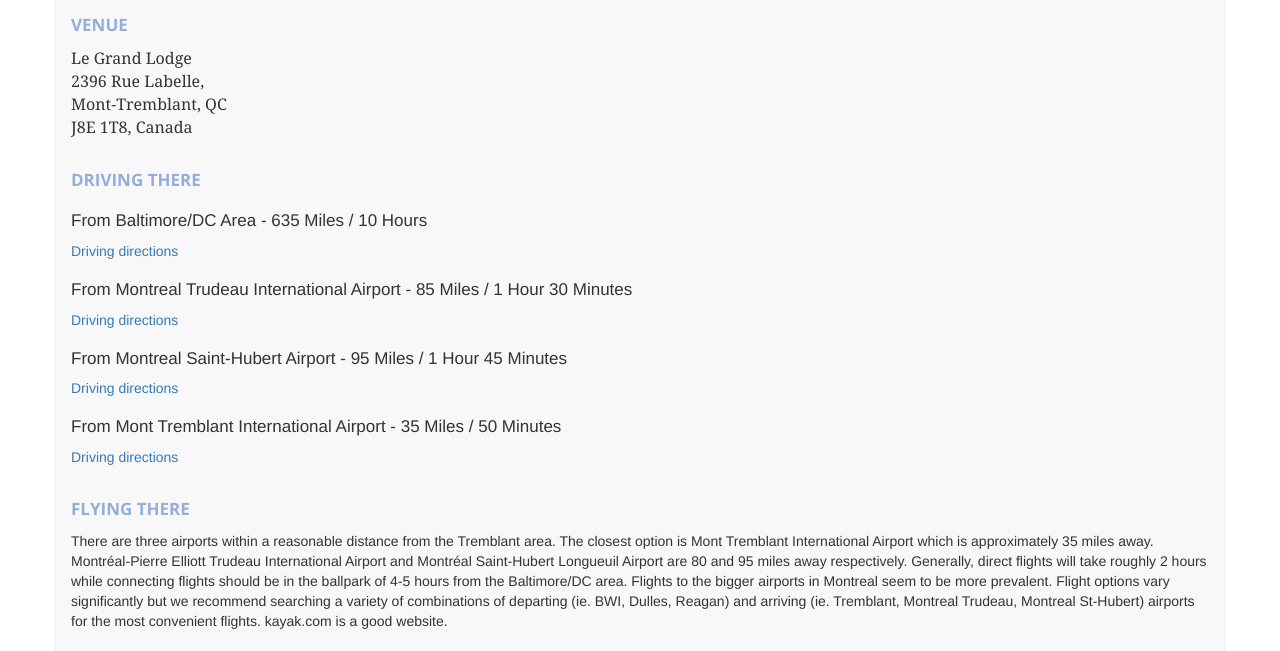
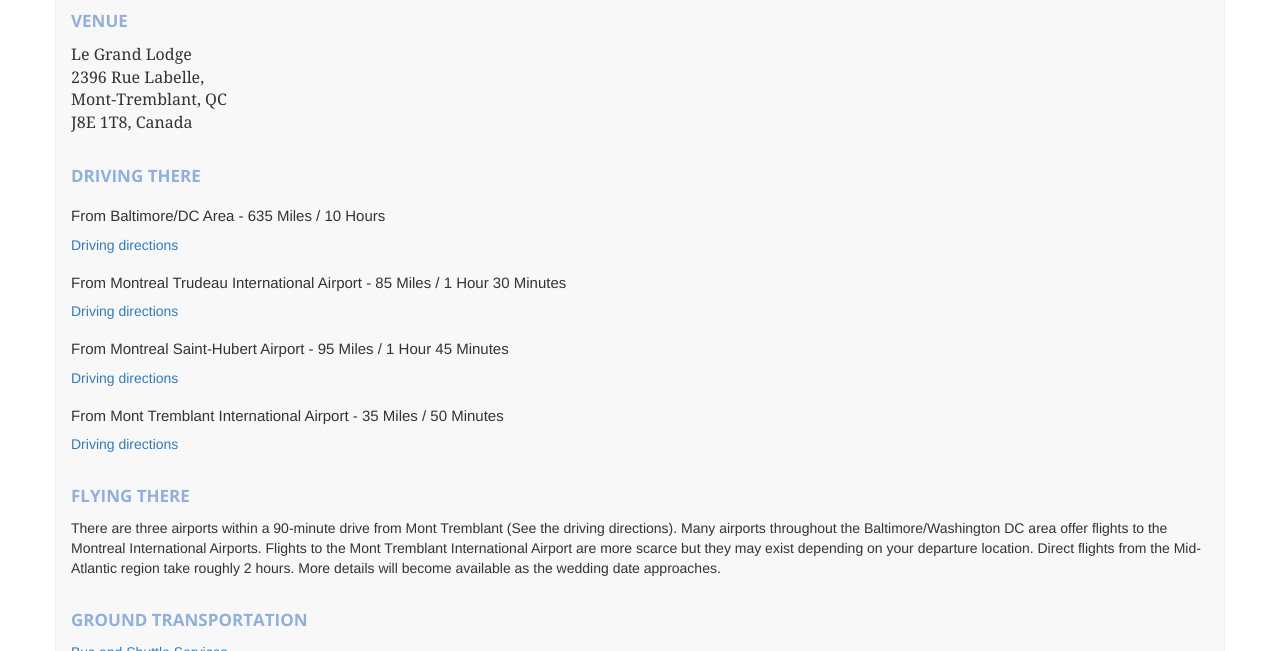
Before and after one commit to jbritton/wedding-website, a website: page public/index.html in a window 1280 px wide. Shown: the part 3455-4106 px from the top of the page. Drawn offline with nearby package versions, Linux system fonts and the light colour scheme.

Commit message:
Adding getting there info

```diff
--- a/public/css/style.css
+++ b/public/css/style.css
@@ -40,7 +40,7 @@
 }
 
 h3 {
-    font-size: 17px;
+    font-size: 15px;
 }
 
 
--- a/public/index.html
+++ b/public/index.html
@@ -268,17 +268,13 @@
 
                     <h2>Flying There</h2>
                     <p>
-                        There are three airports within a reasonable distance from the Tremblant area.  The closest option is Mont Tremblant International Airport which is approximately 35 miles away.
-                        Montréal-Pierre Elliott Trudeau International Airport and Montréal Saint-Hubert Longueuil Airport are 80 and 95 miles away respectively.
-                        Generally, direct flights will take roughly 2 hours while connecting flights should be in the ballpark of 4-5 hours from the Baltimore/DC area.
-                        Flights to the bigger airports in Montreal seem to be more prevalent.  Flight options vary significantly but we recommend searching a variety of
-                        combinations of departing (ie. BWI, Dulles, Reagan) and arriving (ie. Tremblant, Montreal Trudeau, Montreal St-Hubert) airports for the most
-                        convenient flights.  kayak.com is a good website.
+                        There are three airports within a 90-minute drive from Mont Tremblant (See the driving directions).  Many airports throughout the Baltimore/Washington DC area offer flights to the Montreal International Airports.  Flights to the Mont Tremblant International Airport are more scarce but they may exist depending on your departure location. Direct flights from the Mid-Atlantic region take roughly 2 hours.  More details will become available as the wedding date approaches.
                     </p>
 
                     <h2>Ground Transportation</h2>
                     <p>
-
+                        <a href="http://www.tremblant.ca/plan-your-trip/getting-here/ground-transportation/bus-and-shuttle-services/index.aspx">Bus and Shuttle Services</a><br/>
+                        <a href="http://www.skyportinternational.com/en/mont-tremblant-express-montreal-airport.php">Mont-Tremblant Express</a>
                     </p>
 
 
```
